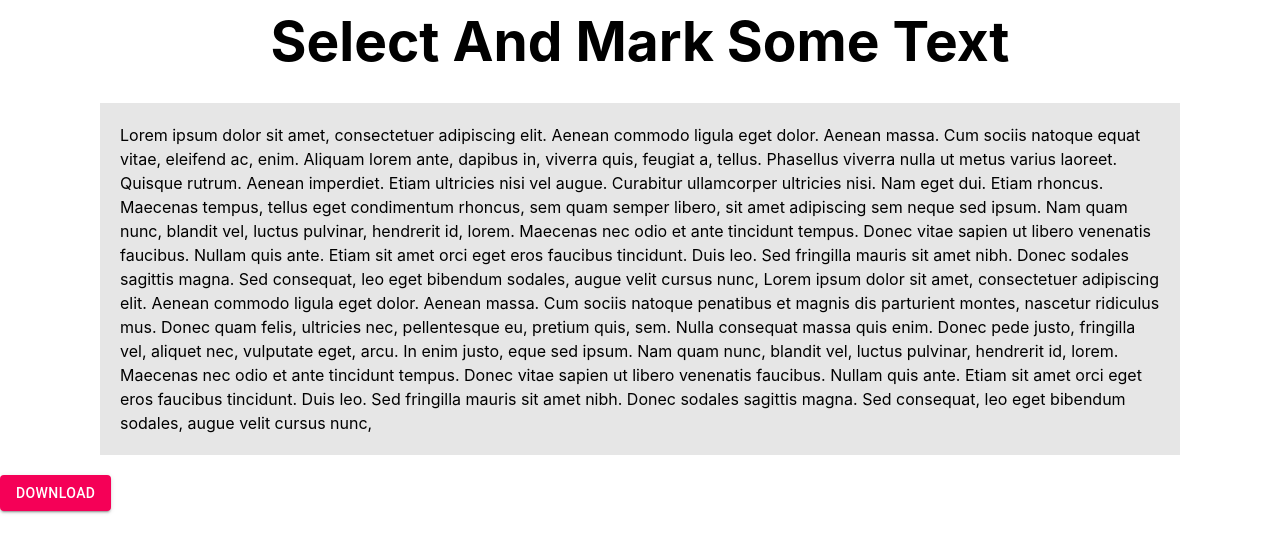
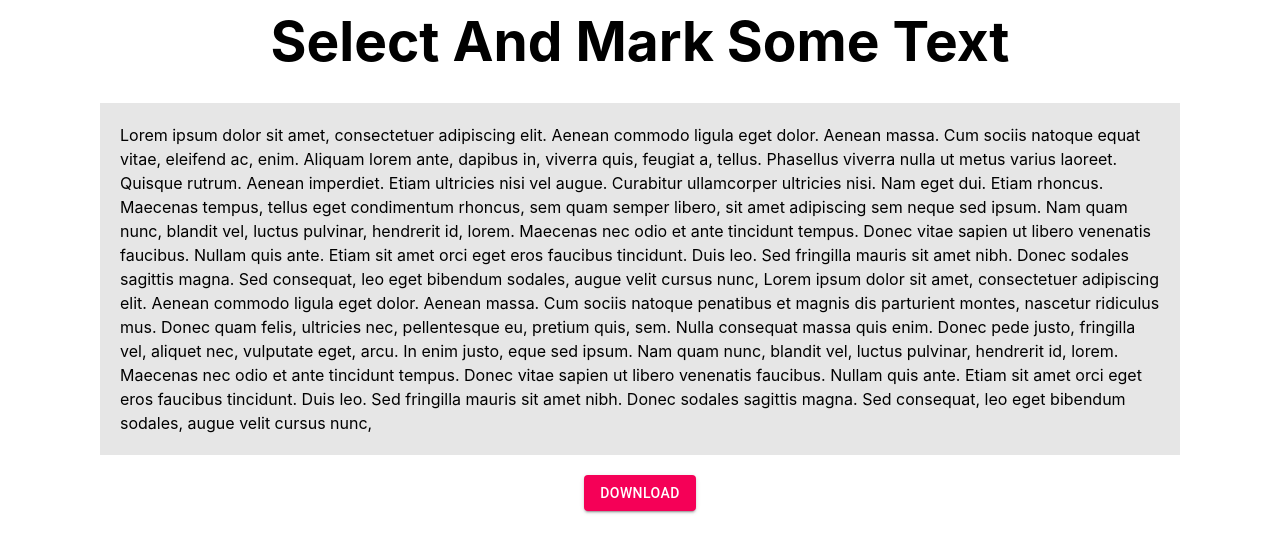
Before and after one commit to chfaraz/test2, a React (Create React App) app: page / in a window 1280 px wide. Shown: the top 552 px of the page. Built offline with nearby package versions, Linux system fonts and the light colour scheme.

Commit message:
fixed the download button

```diff
--- a/src/App.js
+++ b/src/App.js
@@ -234,9 +234,11 @@ function App() {
                     </div>
                 </div>
                 {popup ? popupDiv : null}
-                <Button variant="contained" color="secondary">
-                    <CSVLink data={state}>Download</CSVLink>
-                </Button>
+                <div className="download">
+                    <Button variant="contained" color="secondary">
+                        <CSVLink data={state}>Download</CSVLink>
+                    </Button>
+                </div>
             </div>
         </div>
     );
--- a/src/index.css
+++ b/src/index.css
@@ -99,3 +99,7 @@ h1 {
     width: 100%;
     justify-content: space-around;
 }
+.download {
+    display: flex;
+    justify-content: center;
+}
```
